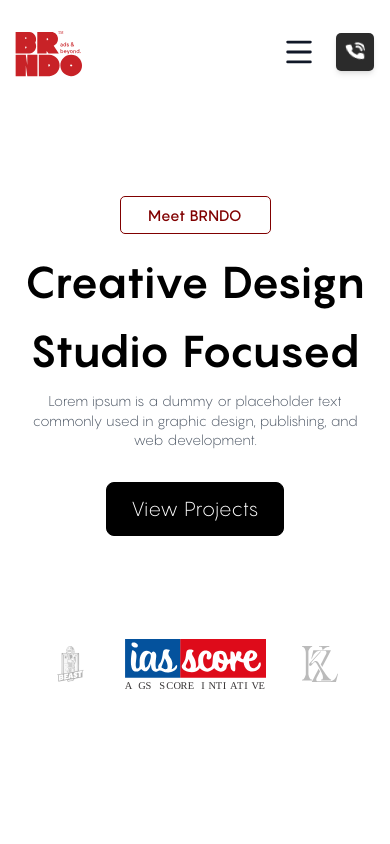
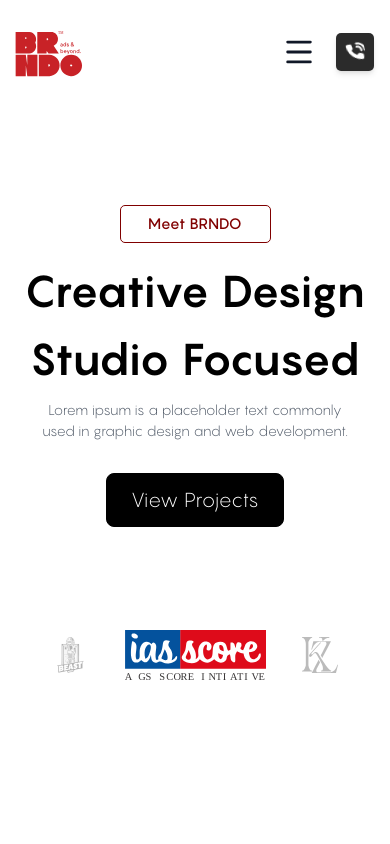
Before and after one commit to amanaanubhav/brndo.in, a Next.js app: page /about-us in a window 390 px wide. Shown: the top 844 px of the page. Built offline with nearby package versions, Linux system fonts and the light colour scheme.

Commit message:
feat: implement About Us page with hero section and feature composition

```diff
--- a/src/app/(pages)/about-us/page.jsx
+++ b/src/app/(pages)/about-us/page.jsx
@@ -4,6 +4,7 @@ import AboutHero from '@/features/about-us/AboutHero';
 import AboutStats from '@/features/about-us/AboutStats';
 import AboutServices from '@/features/about-us/AboutServices';
 import AboutTeamMission from '@/features/about-us/AboutTeamMission';
+import Team from '@/features/team/Team';
 import FAQ from '@/features/faq/FAQ';
 import LogoScroll from '@/components/ui/LogoScroll';
 import Navbar from '@/components/layout/Navbar';
@@ -29,6 +30,8 @@ export default function AboutUsPage() {
 
       <AboutTeamMission data={aboutUsData} />
 
+      <Team />
+
       <FAQ data={faqsData.aboutUs} showCta={false} />
 
       {/* Placeholder Gradient Horizontal Block */}
--- a/src/features/about-us/AboutHero.jsx
+++ b/src/features/about-us/AboutHero.jsx
@@ -44,8 +44,13 @@ export default function AboutHero({ data }) {
         <HeroHeading {...headingProps} className="text-[38px] min-[375px]:text-[44px] sm:text-5xl md:text-6xl lg:text-7xl xl:text-[76px] !leading-[1.1] max-w-4xl mx-auto !mb-4 sm:!mb-6 md:!mb-8" />
 
         {/* Subtitles & Description */}
-        <HeroSubheading className="mb-8 md:mb-10 max-w-[330px] sm:max-w-3xl text-[14.5px] leading-[1.4] sm:text-base md:text-lg mx-auto">
-          {data.description}
+        <HeroSubheading className="mb-8 md:mb-10 w-full sm:max-w-3xl text-[13px] min-[375px]:text-[14px] leading-[1.5] sm:text-base md:text-lg mx-auto">
+          <span className="sm:hidden block px-2">
+            Lorem ipsum is a placeholder text commonly<br />used in graphic design and web development.
+          </span>
+          <span className="hidden sm:inline">
+            {data.description}
+          </span>
         </HeroSubheading>
 
         {/* Call To Action */}
```
